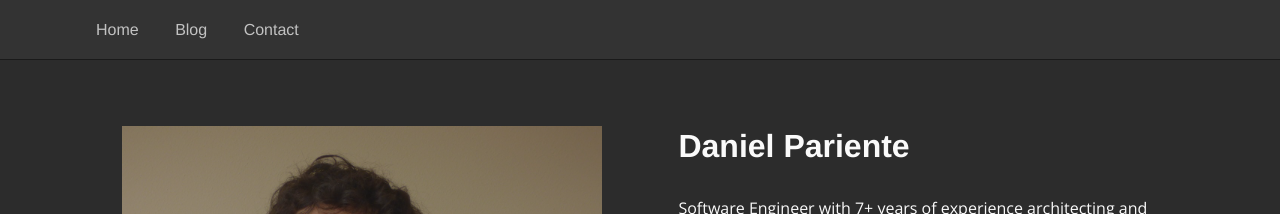
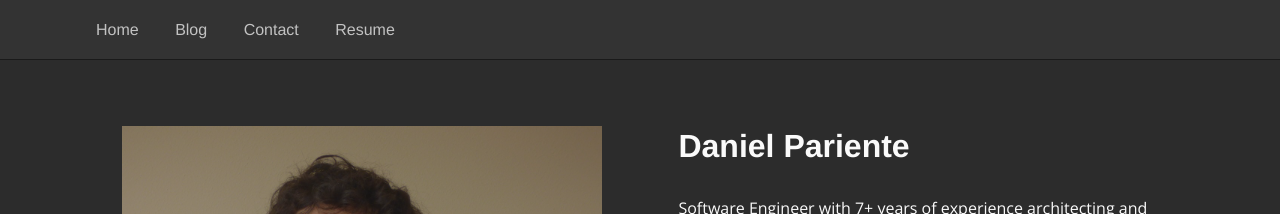
Before and after one commit to danpariente/naughtystyle.github.io, a Jekyll site: the page built from index.html, in a window 1280 px wide. Shown: the top 214 px of the page. Built offline with Jekyll 4.4.1, drawn with Linux system fonts in a browser that asks for light colours.

Commit message:
Update navigation links

```diff
--- a/_includes/navigation.html
+++ b/_includes/navigation.html
@@ -5,9 +5,10 @@
     <p class="navigation-menu-button" id="js-mobile-menu">MENU</p>
     <div class="nav">
       <ul id="navigation-menu">
-        <li class="nav-link"><a href="/">Home</a></li>
-        <li class="nav-link"><a href="javascript:void(0)">Blog</a></li>
-        <li class="nav-link"><a href="/contact">Contact</a></li>
+        <li class="nav-link"><a href="http://danielpariente.com/">Home</a></li>
+        <li class="nav-link"><a href="/">Blog</a></li>
+        <li class="nav-link"><a href="http://danielpariente.com/contact">Contact</a></li>
+        <li class="nav-link"><a href="https://uptowork.com/mycv/daniel-pariente-resume" target="_blank">Resume</a></li>
       </ul>
     </div>
   </div>
```
